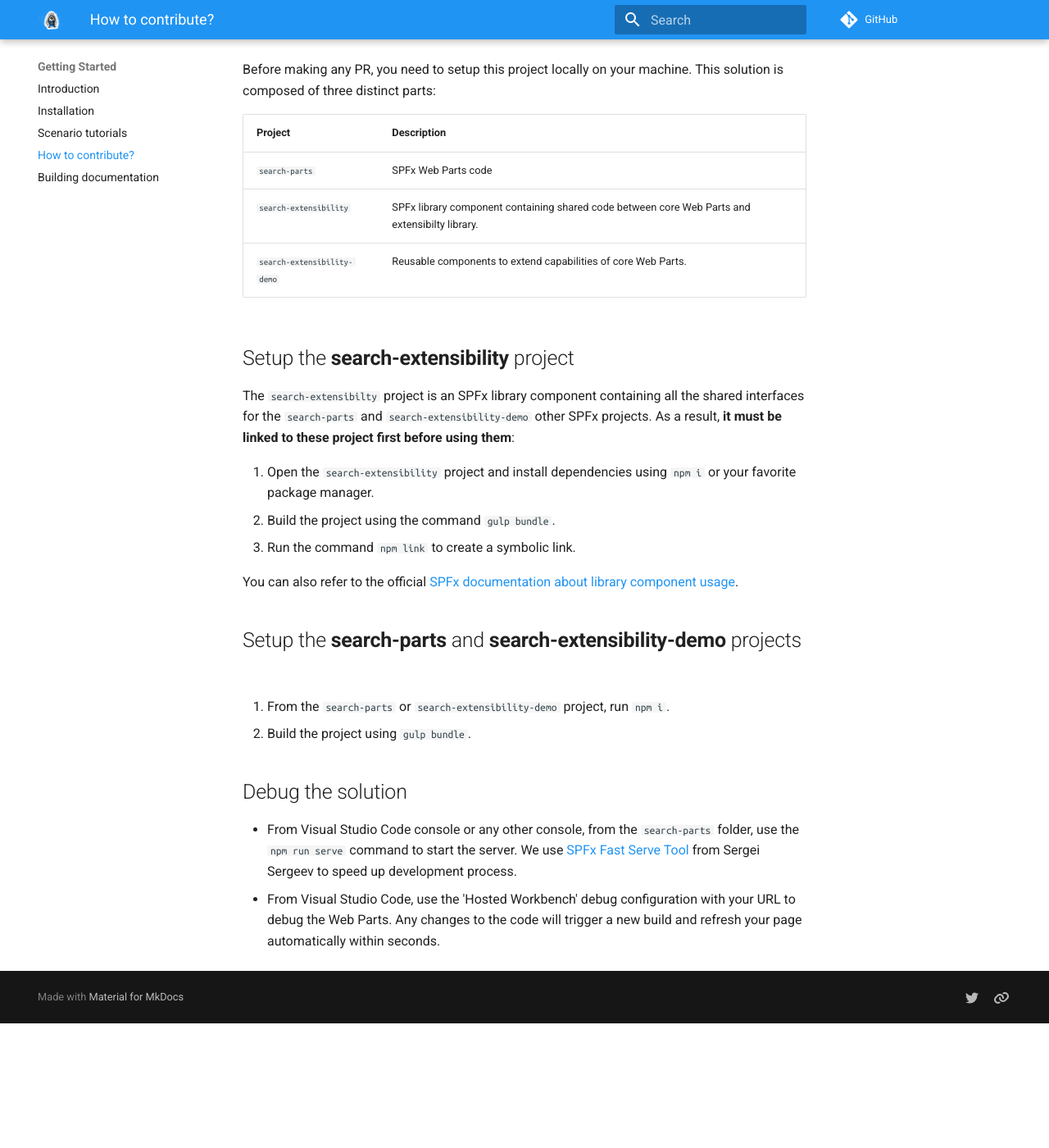
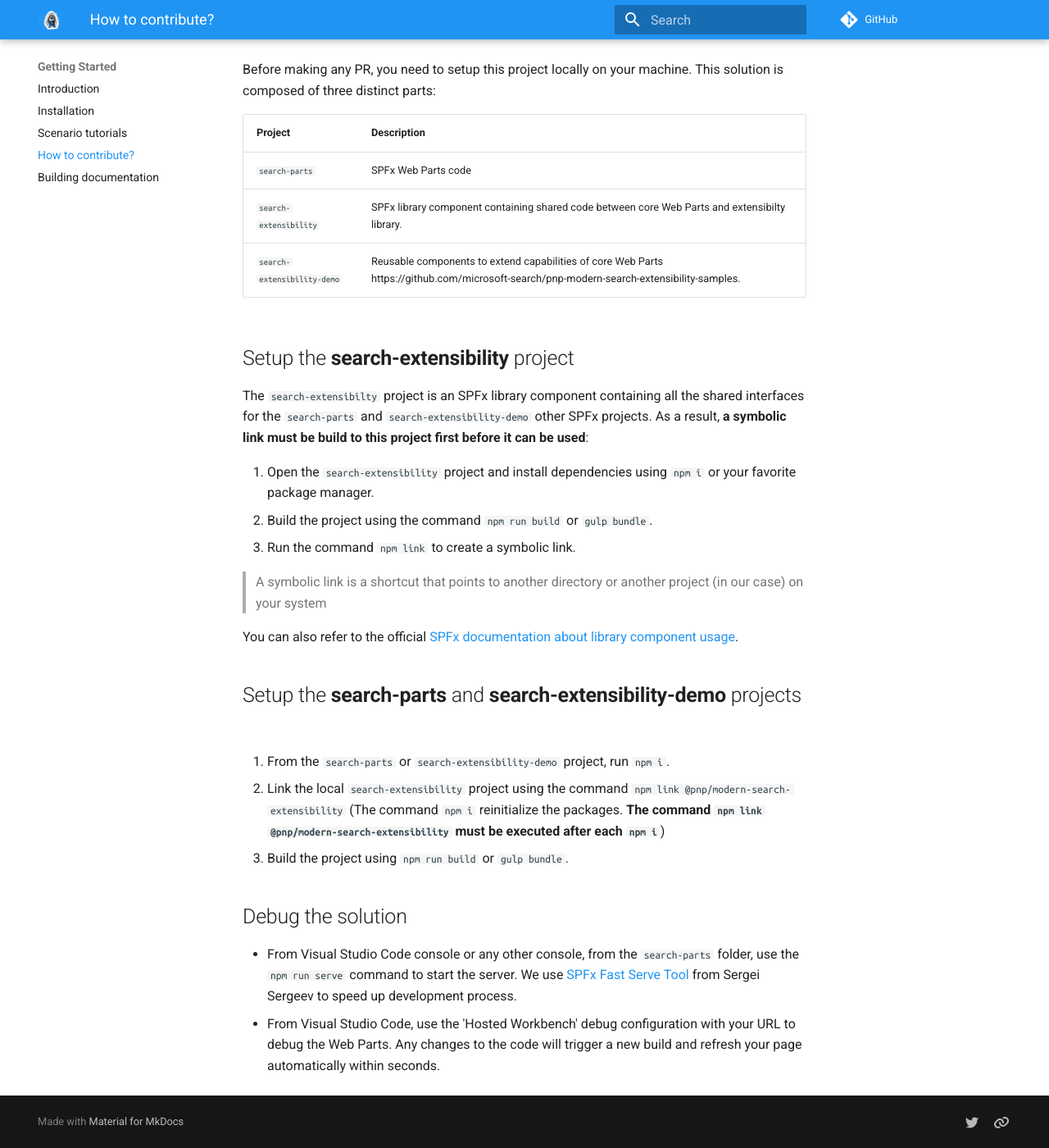
Before and after one commit to dominic5perezd/pnp-modern-search, an MkDocs documentation site: the page built from docs/how-to-contribute.md, in a window 1280 px wide and 1400 px high, scrolled down 975 px. Shown: the whole window at 82% size. Built offline with MkDocs 1.6.1 and Material for MkDocs 9.7.7, drawn with Linux system fonts in a browser that asks for light colours; comment, search, counter and statistics services are not loaded; before the commit the page ends 2223 px from its top, so only the background shows below that.

Commit message:
fix(doc): npm build and link solutions

```diff
--- a/docs/how-to-contribute.md
+++ b/docs/how-to-contribute.md
@@ -33,22 +33,25 @@ Before making any PR, you need to setup this project locally on your machine. Th
 | --------| ----------
 | `search-parts` | SPFx Web Parts code
 | `search-extensibility` | SPFx library component containing shared code between core Web Parts and extensibilty library.
-| `search-extensibility-demo`  | Reusable components to extend capabilities of core Web Parts.
+| `search-extensibility-demo`  | Reusable components to extend capabilities of core Web Parts https://github.com/microsoft-search/pnp-modern-search-extensibility-samples.
 
 ## Setup the **search-extensibility** project
 
-The `search-extensibilty` project is an SPFx library component containing all the shared interfaces for the `search-parts` and `search-extensibility-demo` other SPFx projects. As a result, **it must be linked to these project first before using them**:
+The `search-extensibilty` project is an SPFx library component containing all the shared interfaces for the `search-parts` and `search-extensibility-demo` other SPFx projects. As a result, **a symbolic link must be build to this project first before it can be used**:
 
 1. Open the `search-extensibility` project and install dependencies using `npm i` or your favorite package manager.
-2. Build the project using the command `gulp bundle`.
+2. Build the project using the command `npm run build` or `gulp bundle`.
 3. Run the command `npm link` to create a symbolic link.
+
+> A symbolic link is a shortcut that points to another directory or another project (in our case) on your system
 
 You can also refer to the official [SPFx documentation about library component usage](https://docs.microsoft.com/en-us/sharepoint/dev/spfx/library-component-tutorial).
 
 ## Setup the **search-parts** and **search-extensibility-demo** projects
 
 1. From the `search-parts` or `search-extensibility-demo` project, run `npm i`.
-2. Build the project using `gulp bundle`.
+2. Link the local `search-extensibility` project using the command `npm link @pnp/modern-search-extensibility` (The command `npm i` reinitialize the packages. **The command `npm link @pnp/modern-search-extensibility` must be executed after each `npm i`**)
+3. Build the project using `npm run build` or `gulp bundle`.
 
 ## Debug the solution
 
```
